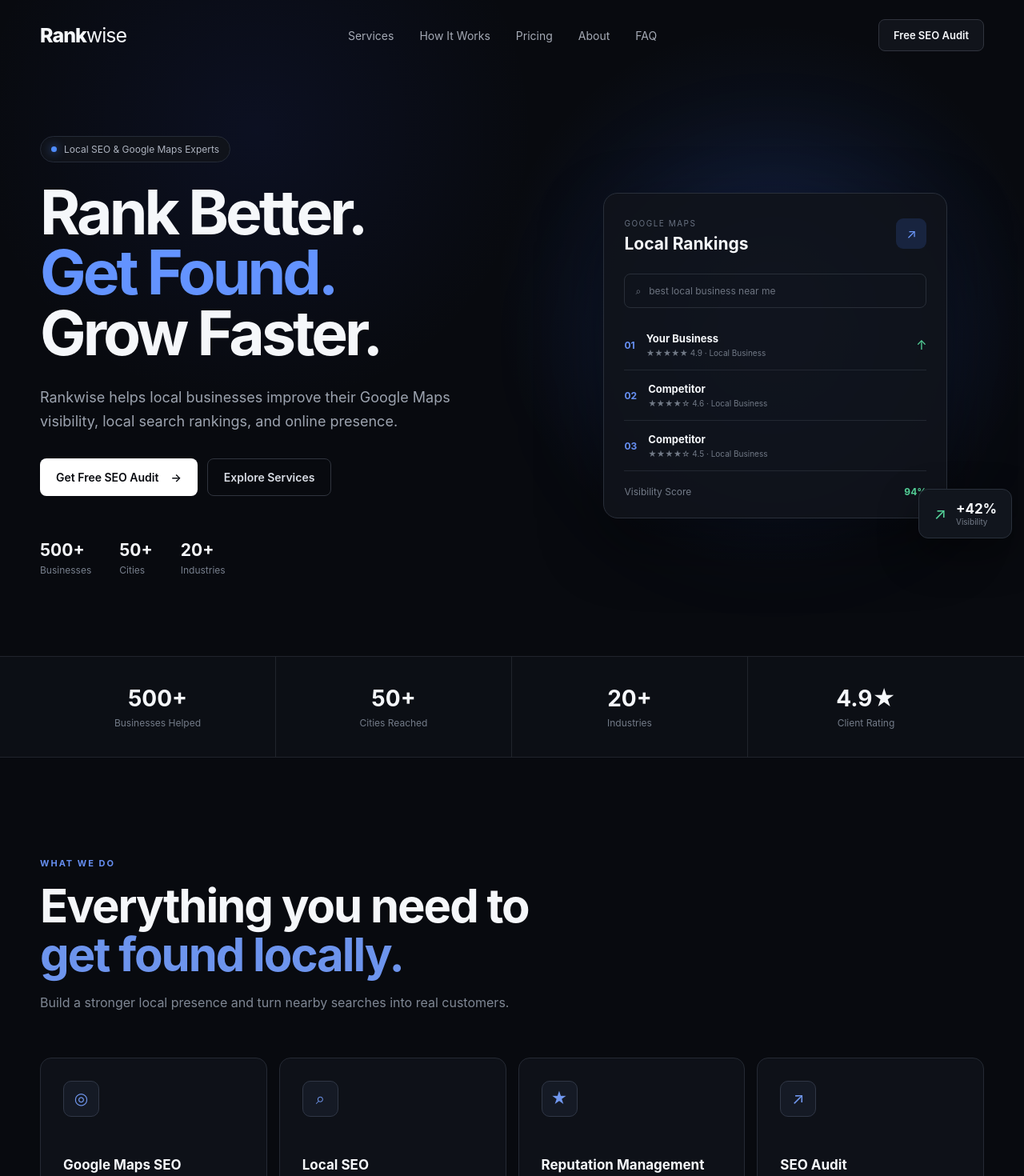
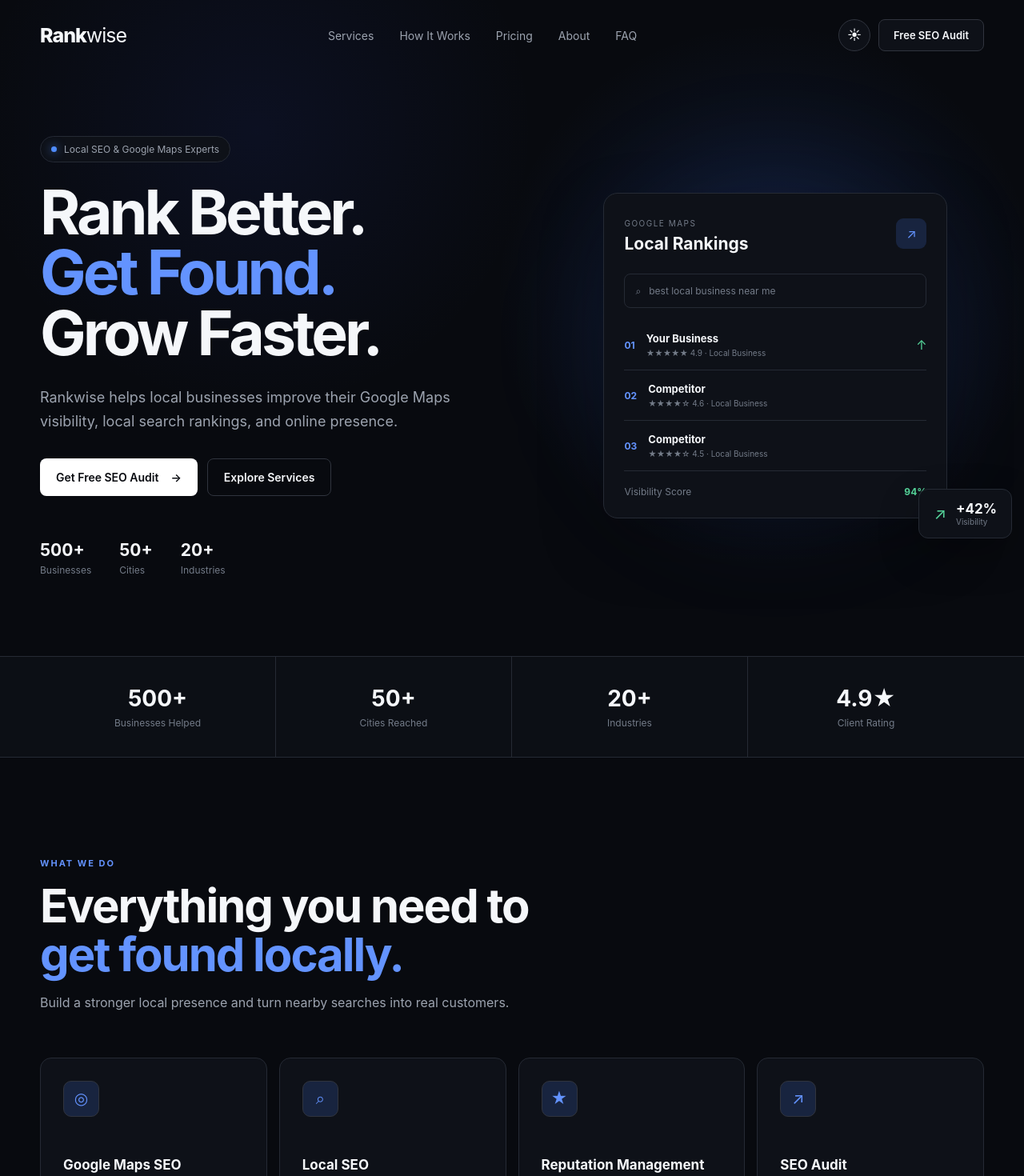
Before and after one commit to Paras-Rathi111/rankwise, a React (Vite) app: page / in a window 1280 px wide. Shown: the top 1470 px of the page at 80% size. Built offline with nearby package versions, Linux system fonts and the light colour scheme.

Commit message:
feat: add dark and light theme toggle

```diff
--- a/src/App.css
+++ b/src/App.css
@@ -1,3 +1,43 @@
+:root {
+  --bg-primary: #080a0f;
+  --bg-secondary: #0c0f15;
+  --bg-card: #0e1118;
+  --bg-card-hover: #11151d;
+
+  --text-primary: #f5f7fa;
+  --text-secondary: #9ca3af;
+  --text-muted: #737b88;
+
+  --border: #252a34;
+  --border-light: #30343e;
+
+  --accent: #6393ff;
+  --accent-soft: #18243f;
+
+  --button-bg: #ffffff;
+  --button-text: #080a0f;
+}
+
+body.light-theme {
+  --bg-primary: #f7f9fc;
+  --bg-secondary: #ffffff;
+  --bg-card: #ffffff;
+  --bg-card-hover: #f1f5fb;
+
+  --text-primary: #111827;
+  --text-secondary: #4b5563;
+  --text-muted: #6b7280;
+
+  --border: #e2e7ef;
+  --border-light: #d5dce7;
+
+  --accent: #356fe5;
+  --accent-soft: #eaf1ff;
+
+  --button-bg: #111827;
+  --button-text: #ffffff;
+}
+
 * {
   box-sizing: border-box;
 }
@@ -9,14 +49,25 @@
 body {
   margin: 0;
   font-family:
-    Inter, -apple-system, BlinkMacSystemFont, "Segoe UI", sans-serif;
-  background: #080a0f;
-  color: #f5f7fa;
+    Inter,
+    -apple-system,
+    BlinkMacSystemFont,
+    "Segoe UI",
+    sans-serif;
+  background: var(--bg-primary);
+  color: var(--text-primary);
+  transition:
+    background 0.3s ease,
+    color 0.3s ease;
 }
 
 a {
   color: inherit;
   text-decoration: none;
+}
+
+button {
+  font-family: inherit;
 }
 
 .app {
@@ -29,7 +80,9 @@
   margin: 0 auto;
 }
 
-/* Navbar */
+/* =========================
+   Navbar
+========================= */
 
 .navbar {
   position: absolute;
@@ -59,7 +112,7 @@
 .nav-links {
   display: flex;
   gap: 32px;
-  color: #a5aab5;
+  color: var(--text-secondary);
   font-size: 14px;
 }
 
@@ -68,28 +121,73 @@
 }
 
 .nav-links a:hover {
-  color: #fff;
+  color: var(--text-primary);
+}
+
+.nav-actions {
+  display: flex;
+  align-items: center;
+  gap: 10px;
+}
+
+.theme-toggle {
+  width: 40px;
+  height: 40px;
+  display: grid;
+  place-items: center;
+  border: 1px solid var(--border-light);
+  border-radius: 50%;
+  background: var(--bg-card);
+  color: var(--text-primary);
+  cursor: pointer;
+  font-size: 17px;
+  transition:
+    background 0.2s ease,
+    border-color 0.2s ease,
+    transform 0.2s ease;
+}
+
+.theme-toggle:hover {
+  background: var(--bg-card-hover);
+  border-color: var(--accent);
+  transform: rotate(12deg);
 }
 
 .nav-button {
   padding: 11px 18px;
-  border: 1px solid #30343e;
+  border: 1px solid var(--border-light);
   border-radius: 8px;
-  background: #11141b;
+  background: var(--bg-card);
+  color: var(--text-primary);
   font-size: 13px;
   font-weight: 600;
+  transition: 0.2s ease;
 }
 
-/* Hero */
+.nav-button:hover {
+  border-color: var(--accent);
+}
+
+/* =========================
+   Hero
+========================= */
 
 .hero {
   position: relative;
   min-height: 760px;
   padding: 170px 0 100px;
   background:
-    radial-gradient(circle at 75% 45%, rgba(62, 120, 255, 0.15), transparent 32%),
-    radial-gradient(circle at 25% 20%, rgba(60, 90, 255, 0.08), transparent 30%),
-    #080a0f;
+    radial-gradient(
+      circle at 75% 45%,
+      rgba(62, 120, 255, 0.15),
+      transparent 32%
+    ),
+    radial-gradient(
+      circle at 25% 20%,
+      rgba(60, 90, 255, 0.08),
+      transparent 30%
+    ),
+    var(--bg-primary);
 }
 
 .hero-content {
@@ -104,10 +202,10 @@
   align-items: center;
   gap: 9px;
   padding: 8px 13px;
-  border: 1px solid #252b37;
+  border: 1px solid var(--border);
   border-radius: 30px;
-  background: #10131a;
-  color: #aeb4c0;
+  background: var(--bg-card);
+  color: var(--text-secondary);
   font-size: 12px;
   margin-bottom: 25px;
 }
@@ -122,19 +220,20 @@
 
 .hero h1 {
   margin: 0;
+  color: var(--text-primary);
   font-size: clamp(54px, 6vw, 82px);
   line-height: 0.98;
   letter-spacing: -4px;
 }
 
 .hero h1 span {
-  color: #6393ff;
+  color: var(--accent);
 }
 
 .hero-text > p {
   max-width: 580px;
   margin: 28px 0;
-  color: #9ca3af;
+  color: var(--text-secondary);
   font-size: 18px;
   line-height: 1.7;
 }
@@ -157,13 +256,13 @@
 }
 
 .primary-button {
-  background: #fff;
-  color: #080a0f;
+  background: var(--button-bg);
+  color: var(--button-text);
 }
 
 .secondary-button {
-  border: 1px solid #30343e;
-  color: #d9dde5;
+  border: 1px solid var(--border-light);
+  color: var(--text-primary);
 }
 
 .hero-trust {
@@ -179,15 +278,18 @@
 }
 
 .hero-trust strong {
+  color: var(--text-primary);
   font-size: 21px;
 }
 
 .hero-trust span {
-  color: #777f8d;
+  color: var(--text-muted);
   font-size: 12px;
 }
 
-/* Ranking visual */
+/* =========================
+   Ranking Visual
+========================= */
 
 .hero-visual {
   position: relative;
@@ -208,10 +310,10 @@
   position: relative;
   width: 430px;
   padding: 25px;
-  border: 1px solid #292f3a;
+  border: 1px solid var(--border);
   border-radius: 18px;
-  background: rgba(16, 19, 27, 0.92);
-  box-shadow: 0 30px 80px rgba(0, 0, 0, 0.45);
+  background: var(--bg-card);
+  box-shadow: 0 30px 80px rgba(0, 0, 0, 0.25);
 }
 
 .ranking-header {
@@ -221,13 +323,14 @@
 }
 
 .small-label {
-  color: #687181;
+  color: var(--text-muted);
   font-size: 10px;
   letter-spacing: 1.5px;
 }
 
 .ranking-header h3 {
   margin: 5px 0 0;
+  color: var(--text-primary);
   font-size: 21px;
 }
 
@@ -237,8 +340,8 @@
   display: grid;
   place-items: center;
   border-radius: 9px;
-  background: #18243f;
-  color: #6d9aff;
+  background: var(--accent-soft);
+  color: var(--accent);
 }
 
 .search-box {
@@ -247,9 +350,9 @@
   gap: 10px;
   margin: 25px 0 15px;
   padding: 13px;
-  border: 1px solid #282e38;
+  border: 1px solid var(--border);
   border-radius: 8px;
-  color: #6d7480;
+  color: var(--text-muted);
   font-size: 12px;
 }
 
@@ -258,11 +361,11 @@
   align-items: center;
   gap: 14px;
   padding: 15px 0;
-  border-bottom: 1px solid #222731;
+  border-bottom: 1px solid var(--border);
 }
 
 .rank-number {
-  color: #668ff2;
+  color: var(--accent);
   font-weight: 700;
   font-size: 12px;
 }
@@ -275,11 +378,12 @@
 }
 
 .business-info strong {
+  color: var(--text-primary);
   font-size: 13px;
 }
 
 .business-info span {
-  color: #717986;
+  color: var(--text-muted);
   font-size: 10px;
 }
 
@@ -291,7 +395,7 @@
   display: flex;
   justify-content: space-between;
   padding-top: 18px;
-  color: #737b88;
+  color: var(--text-muted);
   font-size: 12px;
 }
 
@@ -307,10 +411,10 @@
   align-items: center;
   gap: 12px;
   padding: 14px 18px;
-  border: 1px solid #29303b;
+  border: 1px solid var(--border);
   border-radius: 12px;
-  background: #11151d;
-  box-shadow: 0 20px 50px rgba(0, 0, 0, 0.4);
+  background: var(--bg-card);
+  box-shadow: 0 20px 50px rgba(0, 0, 0, 0.25);
 }
 
 .floating-card > span {
@@ -324,20 +428,23 @@
 }
 
 .floating-card strong {
+  color: var(--text-primary);
   font-size: 17px;
 }
 
 .floating-card small {
-  color: #747c89;
+  color: var(--text-muted);
   font-size: 10px;
 }
 
-/* Stats */
+/* =========================
+   Stats
+========================= */
 
 .stats {
-  border-top: 1px solid #20242c;
-  border-bottom: 1px solid #20242c;
-  background: #0c0f15;
+  border-top: 1px solid var(--border);
+  border-bottom: 1px solid var(--border);
+  background: var(--bg-secondary);
 }
 
 .stats-grid {
@@ -347,7 +454,7 @@
 
 .stats-grid div {
   padding: 35px 20px;
-  border-right: 1px solid #20242c;
+  border-right: 1px solid var(--border);
   text-align: center;
 }
 
@@ -361,20 +468,23 @@
 }
 
 .stats-grid strong {
+  color: var(--text-primary);
   font-size: 28px;
 }
 
 .stats-grid span {
   margin-top: 6px;
-  color: #737b88;
+  color: var(--text-muted);
   font-size: 12px;
 }
 
-/* Services */
+/* =========================
+   Services
+========================= */
 
 .services {
   padding: 120px 0;
-  background: #080a0f;
+  background: var(--bg-primary);
 }
 
 .section-heading {
@@ -383,7 +493,7 @@
 }
 
 .section-heading > span {
-  color: #668ff2;
+  color: var(--accent);
   font-size: 11px;
   font-weight: 700;
   letter-spacing: 2px;
@@ -391,18 +501,19 @@
 
 .section-heading h2 {
   margin: 15px 0;
+  color: var(--text-primary);
   font-size: clamp(38px, 5vw, 58px);
   line-height: 1.05;
   letter-spacing: -2px;
 }
 
 .section-heading h2 em {
-  color: #6d94ed;
+  color: var(--accent);
   font-style: normal;
 }
 
 .section-heading p {
-  color: #7f8794;
+  color: var(--text-secondary);
   line-height: 1.7;
 }
 
@@ -414,17 +525,19 @@
 
 .service-card {
   padding: 28px;
-  border: 1px solid #252a34;
+  border: 1px solid var(--border);
   border-radius: 14px;
-  background: #0e1118;
+  background: var(--bg-card);
   transition:
     transform 0.25s ease,
-    border-color 0.25s ease;
+    border-color 0.25s ease,
+    background 0.3s ease;
 }
 
 .service-card:hover {
   transform: translateY(-5px);
-  border-color: #3d5f9e;
+  border-color: var(--accent);
+  background: var(--bg-card-hover);
 }
 
 .service-icon {
@@ -433,36 +546,43 @@
   display: grid;
   place-items: center;
   margin-bottom: 50px;
-  border: 1px solid #303746;
+  border: 1px solid var(--border-light);
   border-radius: 10px;
-  background: #151a25;
-  color: #7198f0;
+  background: var(--accent-soft);
+  color: var(--accent);
   font-size: 20px;
 }
 
 .service-card h3 {
   margin: 0 0 12px;
+  color: var(--text-primary);
   font-size: 17px;
 }
 
 .service-card p {
   min-height: 75px;
-  color: #777f8c;
+  color: var(--text-secondary);
   font-size: 13px;
   line-height: 1.7;
 }
 
 .service-card a {
-  color: #7198f0;
+  color: var(--accent);
   font-size: 12px;
   font-weight: 600;
 }
 
-/* Responsive */
+/* =========================
+   Responsive
+========================= */
 
 @media (max-width: 900px) {
   .nav-links {
     display: none;
+  }
+
+  .nav-actions {
+    margin-left: auto;
   }
 
   .hero-content {
@@ -481,6 +601,23 @@
 @media (max-width: 600px) {
   .container {
     width: min(100% - 28px, 1180px);
+  }
+
+  .navbar {
+    padding: 18px 0;
+  }
+
+  .logo {
+    font-size: 22px;
+  }
+
+  .nav-button {
+    display: none;
+  }
+
+  .theme-toggle {
+    width: 38px;
+    height: 38px;
   }
 
   .hero {
@@ -517,7 +654,7 @@
   }
 
   .stats-grid div {
-    border-bottom: 1px solid #20242c;
+    border-bottom: 1px solid var(--border);
   }
 
   .service-grid {
--- a/src/App.jsx
+++ b/src/App.jsx
@@ -1,6 +1,24 @@
+import { useEffect, useState } from 'react'
 import './App.css'
 
 function App() {
+  const [isLight, setIsLight] = useState(() => {
+    return localStorage.getItem('rankwise-theme') === 'light'
+  })
+
+  useEffect(() => {
+    document.body.classList.toggle('light-theme', isLight)
+
+    localStorage.setItem(
+      'rankwise-theme',
+      isLight ? 'light' : 'dark'
+    )
+  }, [isLight])
+
+  const toggleTheme = () => {
+    setIsLight((current) => !current)
+  }
+
   return (
     <div className="app">
       {/* Navbar */}
@@ -18,9 +36,28 @@
             <a href="#faq">FAQ</a>
           </nav>
 
-          <a href="#contact" className="nav-button">
-            Free SEO Audit
-          </a>
+          <div className="nav-actions">
+            <button
+              className="theme-toggle"
+              onClick={toggleTheme}
+              aria-label={
+                isLight
+                  ? 'Switch to dark mode'
+                  : 'Switch to light mode'
+              }
+              title={
+                isLight
+                  ? 'Switch to dark mode'
+                  : 'Switch to light mode'
+              }
+            >
+              {isLight ? '☾' : '☀'}
+            </button>
+
+            <a href="#contact" className="nav-button">
+              Free SEO Audit
+            </a>
+          </div>
         </div>
       </header>
 
@@ -97,15 +134,18 @@
 
                 <div className="ranking-item">
                   <div className="rank-number">01</div>
+
                   <div className="business-info">
                     <strong>Your Business</strong>
                     <span>★★★★★ 4.9 · Local Business</span>
                   </div>
+
                   <div className="rank-up">↑</div>
                 </div>
 
                 <div className="ranking-item second">
                   <div className="rank-number">02</div>
+
                   <div className="business-info">
                     <strong>Competitor</strong>
                     <span>★★★★☆ 4.6 · Local Business</span>
@@ -114,6 +154,7 @@
 
                 <div className="ranking-item third">
                   <div className="rank-number">03</div>
+
                   <div className="business-info">
                     <strong>Competitor</strong>
                     <span>★★★★☆ 4.5 · Local Business</span>
@@ -128,6 +169,7 @@
 
               <div className="floating-card">
                 <span>↗</span>
+
                 <div>
                   <strong>+42%</strong>
                   <small>Visibility</small>
@@ -167,11 +209,13 @@
           <div className="container">
             <div className="section-heading">
               <span>WHAT WE DO</span>
+
               <h2>
                 Everything you need to
                 <br />
                 <em>get found locally.</em>
               </h2>
+
               <p>
                 Build a stronger local presence and turn nearby searches into
                 real customers.
@@ -181,41 +225,53 @@
             <div className="service-grid">
               <div className="service-card">
                 <div className="service-icon">◎</div>
+
                 <h3>Google Maps SEO</h3>
+
                 <p>
                   Improve your visibility in Google Maps and local search
                   results.
                 </p>
+
                 <a href="#contact">Learn more →</a>
               </div>
 
               <div className="service-card">
                 <div className="service-icon">⌕</div>
+
                 <h3>Local SEO</h3>
+
                 <p>
                   Optimize your online presence for customers searching in
                   your area.
                 </p>
+
                 <a href="#contact">Learn more →</a>
               </div>
 
               <div className="service-card">
                 <div className="service-icon">★</div>
+
                 <h3>Reputation Management</h3>
+
                 <p>
                   Build trust with a stronger review profile and customer
                   reputation.
                 </p>
+
                 <a href="#contact">Learn more →</a>
               </div>
 
               <div className="service-card">
                 <div className="service-icon">↗</div>
+
                 <h3>SEO Audit</h3>
+
                 <p>
                   Find the problems holding your local visibility back and
                   identify growth opportunities.
                 </p>
+
                 <a href="#contact">Learn more →</a>
               </div>
             </div>
```
